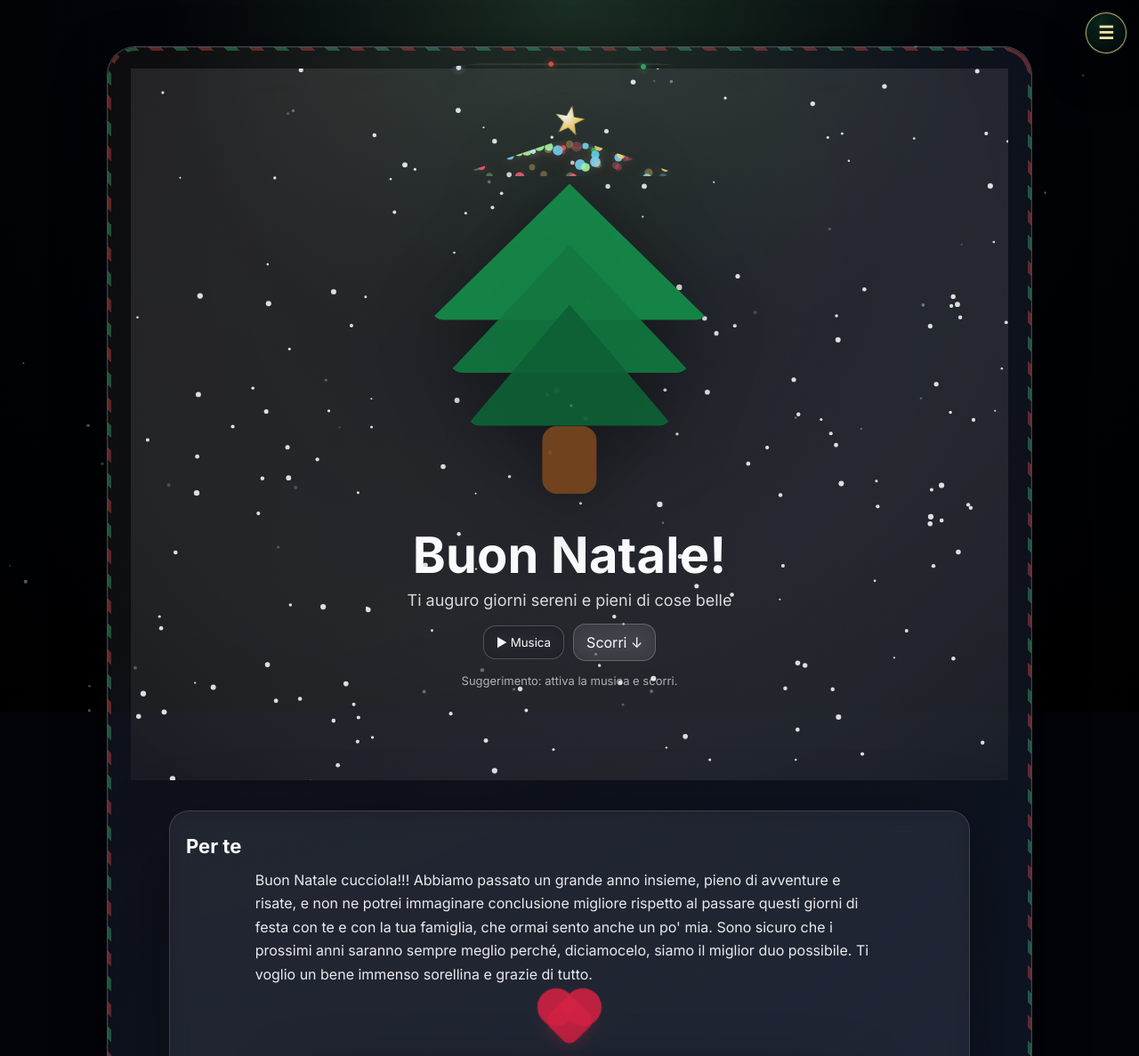
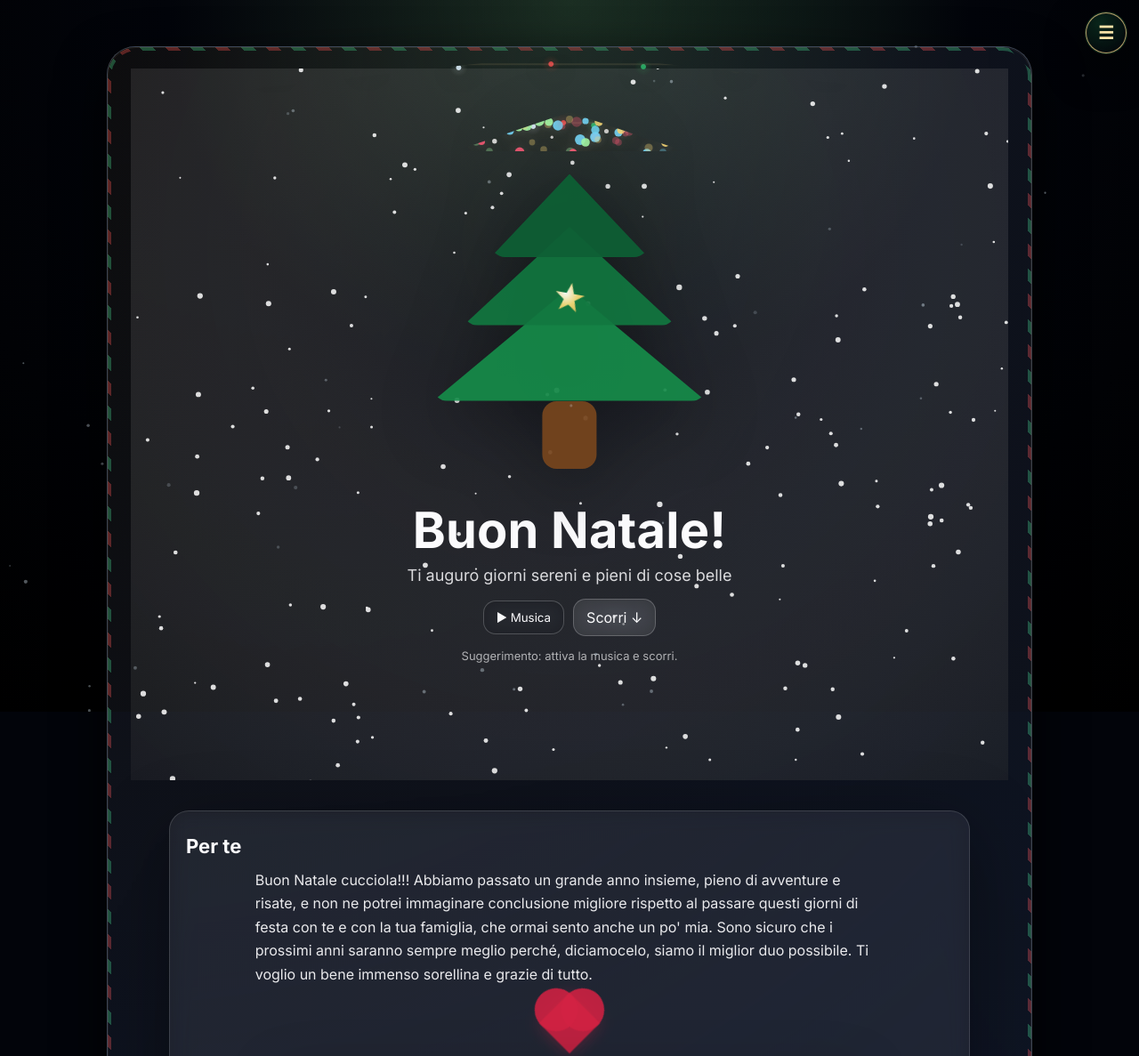
Before and after one commit to Blu-Neon/banca-web, a Flask app: template templates/xmas_card.html in a window 1280 px wide. Shown: the top 1187 px of the page at 89% size. Run offline with Flask 3, Linux system fonts and the light colour scheme; the template is opened without the code that fills it, so the values that code supplies are empty.

Commit message:
Carta Natale 1.0

```diff
--- a/static/xmas/xmas_card.css
+++ b/static/xmas/xmas_card.css
@@ -84,33 +84,40 @@
   filter: drop-shadow(0 18px 40px rgba(0,0,0,0.35));
 }
 
-/* Nuova struttura: triangoli “scalabili” (niente border fissi) */
+/* TREE layers: piccolo sopra, grande sotto */
 .xmas-layer{
   position: absolute;
   left: 50%;
   transform: translateX(-50%);
-  clip-path: polygon(50% 0%, 0% 100%, 100% 100%);
+  clip-path: polygon(50% 0%, 0% 100%, 100% 100%); /* punta in alto */
   border-radius: 16px;
+  z-index: 1;
+}
+
+/* TOP (più piccolo) */
+.xmas-layer.l3{
+  top: 18%;
+  width: 52%;
+  height: 22%;
+  background: rgba(14, 96, 54, 0.94);
+}
+
+/* MID */
+.xmas-layer.l2{
+  top: 32%;
+  width: 70%;
+  height: 26%;
+  background: rgba(18, 120, 64, 0.92);
+}
+
+/* BOTTOM (più grande) */
+.xmas-layer.l1{
+  top: 48%;
+  width: 90%;
+  height: 30%;
   background: rgba(22, 140, 74, 0.92);
 }
 
-.xmas-layer.l1{
-  top: 14%;
-  width: 92%;
-  height: 36%;
-}
-.xmas-layer.l2{
-  top: 30%;
-  width: 80%;
-  height: 34%;
-  background: rgba(18, 120, 64, 0.92);
-}
-.xmas-layer.l3{
-  top: 46%;
-  width: 68%;
-  height: 32%;
-  background: rgba(14, 96, 54, 0.94);
-}
 
 .xmas-trunk{
   position: absolute;
@@ -121,10 +128,13 @@
   height: 18%;
   border-radius: 16px;
   background: rgba(120, 70, 30, 0.92);
+  z-index: 1;
 }
 
 /* Stella vera (non “quadrato”) */
 .xmas-star{
+  position: absolute;
+  z-index: 4;
   width: 34px;
   height: 34px;
   margin-bottom: -6px;
@@ -155,6 +165,7 @@
   inset: 0;
   pointer-events: none;
   clip-path: polygon(50% 12%, 12% 88%, 88% 88%);
+  z-index: 3;
 }
 
 .light{
@@ -194,13 +205,13 @@
 }
 
 .heart{
-  width: 42px;
-  height: 42px;
+  width: 48px;
+  height: 48px;
   margin: 10px auto 22px;
   position: relative;
   transform: rotate(45deg);
   background: rgba(210, 34, 66, 0.88);
-  border-radius: 10px;
+  border-radius: 0px;
   box-shadow: 0 0 18px rgba(210, 34, 66, 0.35);
   animation: beat 1.35s infinite ease-in-out;
 }
@@ -208,8 +219,8 @@
 .heart::after{
   content: "";
   position: absolute;
-  width: 42px;
-  height: 42px;
+  width: 48px;
+  height: 48px;
   border-radius: 999px;
   background: rgba(210, 34, 66, 0.88);
 }
--- a/templates/profile.html
+++ b/templates/profile.html
@@ -359,7 +359,7 @@
 
       </div>
       {% if user and (user["email"]|lower) == "tommaso.bossu@icloud.com" %}
-        <a class="btn" href="/xmas-card">🎁 Il tuo biglietto</a>
+        <a class="btn-primary" href="/xmas-card">🎁 Il tuo biglietto</a>
       {% endif %}
 
     </div>
--- a/templates/xmas_card.html
+++ b/templates/xmas_card.html
@@ -59,9 +59,6 @@
         <div class="gallery-meta">
           <span id="counter">1 / 18</span>
         </div>
-        <div class="gallery-note">
-          Le foto sono servite da una route protetta (non in <code>/static</code>).
-        </div>
       </div>
 
       <div class="footer-note">🎁</div>
```
